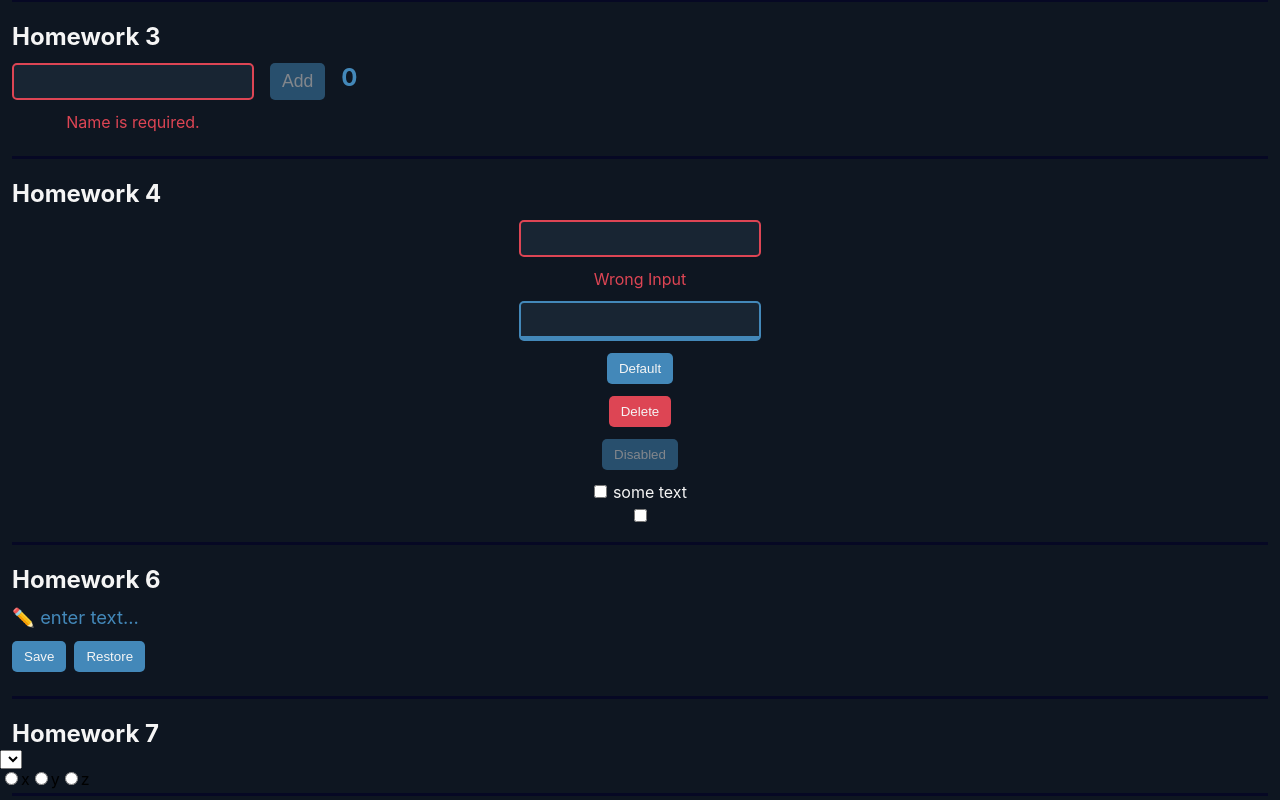
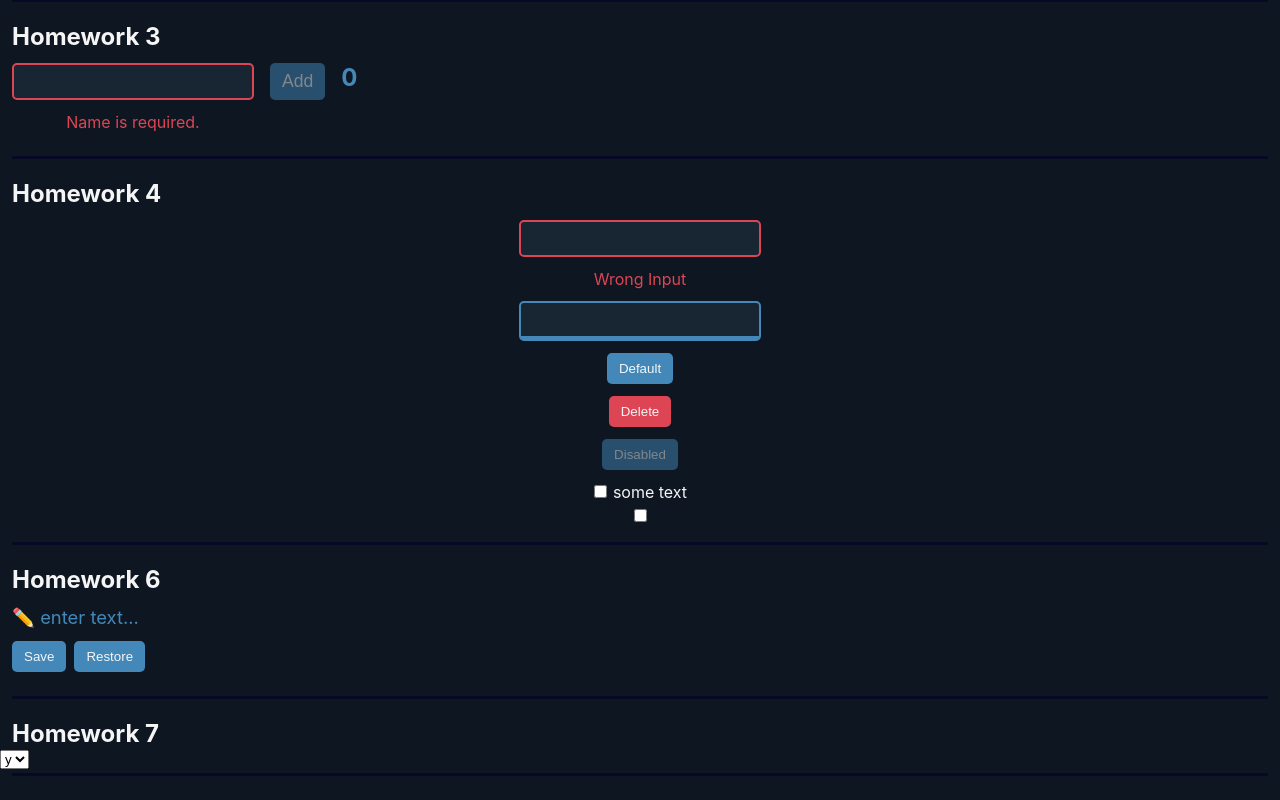
Before and after one commit to mykolao/react-homeworks, a React (Create React App) app: page /#/pre-junior in a window 1280 px wide. Shown: the part 521-1321 px from the top of the page. Built offline with nearby package versions, Linux system fonts and the light colour scheme.

Commit message:
superSelect functionality completed

```diff
--- a/src/homework-7/HW7.tsx
+++ b/src/homework-7/HW7.tsx
@@ -18,12 +18,12 @@ function HW7() {
         />
       </div>
       <div>
-        <SuperRadio
+        {/* <SuperRadio
           name={"radio"}
           options={arr}
           value={value}
           onChangeOption={onChangeOption}
-        />
+        /> */}
       </div>
       <hr />
     </div>
--- a/src/homework-7/common/c5-SuperSelect/SuperSelect.tsx
+++ b/src/homework-7/common/c5-SuperSelect/SuperSelect.tsx
@@ -20,12 +20,19 @@ const SuperSelect: React.FC<SuperSelectPropsType> = ({
   onChangeOption,
   ...restProps
 }) => {
-  const mappedOptions: any[] = []; // map options with key
+  const mappedOptions: any[] =
+    options?.map((option, i) => (
+      <option key={`${i}${option}`} value={option}>
+        {option}
+      </option>
+    )) || [];
 
   const onChangeCallback = (
     e: ChangeEvent<HTMLSelectElement>
   ) => {
-    // onChange, onChangeOption
+    const option = e.currentTarget.value;
+    onChangeOption && onChangeOption(option);
+    onChange && onChange(e);
   };
 
   return (
```
